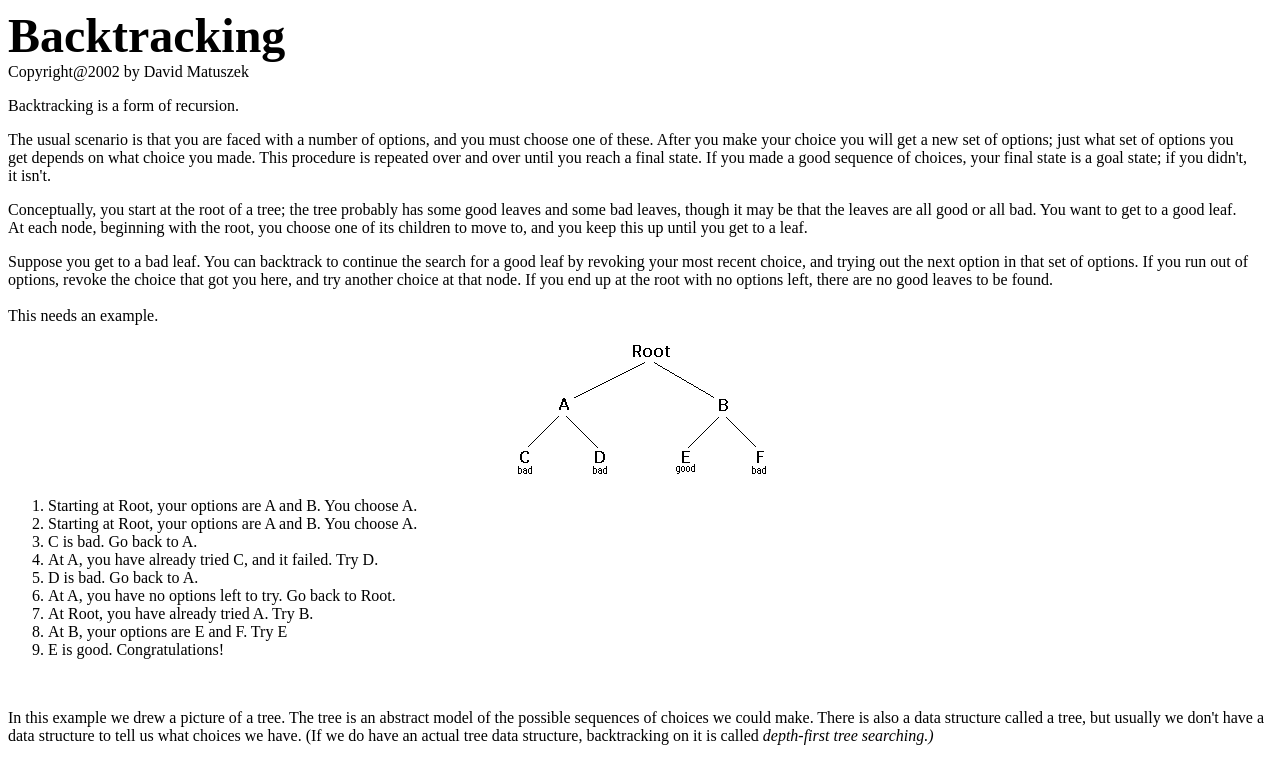
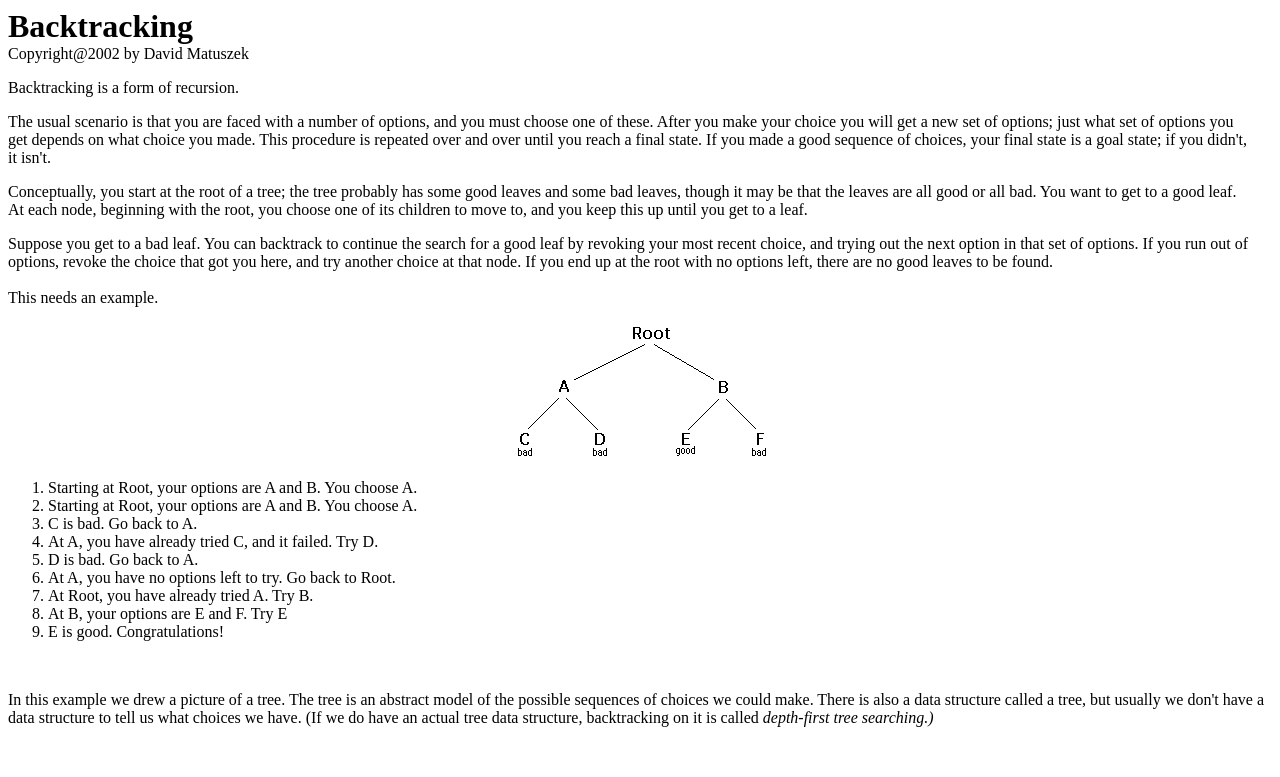
Before and after one commit to debnilanjan07/Project, a plain HTML site: page index.html in a window 1280 px wide. Shown: the top 777 px of the page. Drawn offline with Linux system fonts and the light colour scheme.

Commit message:
Update index.html

```diff
--- a/index.html
+++ b/index.html
@@ -8,7 +8,7 @@
     <link rel="icon" href="./freecodecamp-org-gravatar.jpeg">
 </head>
 <body>
-    <font size="+5"><b>Backtracking</b></font><br>
+    <font size="+3"><b>Backtracking</b></font><br>
    <font>Copyright@2002 by David Matuszek</font>
    <p>Backtracking is a form of recursion.</p>
    <p>The usual scenario is that you are faced with a number of options, and
```
